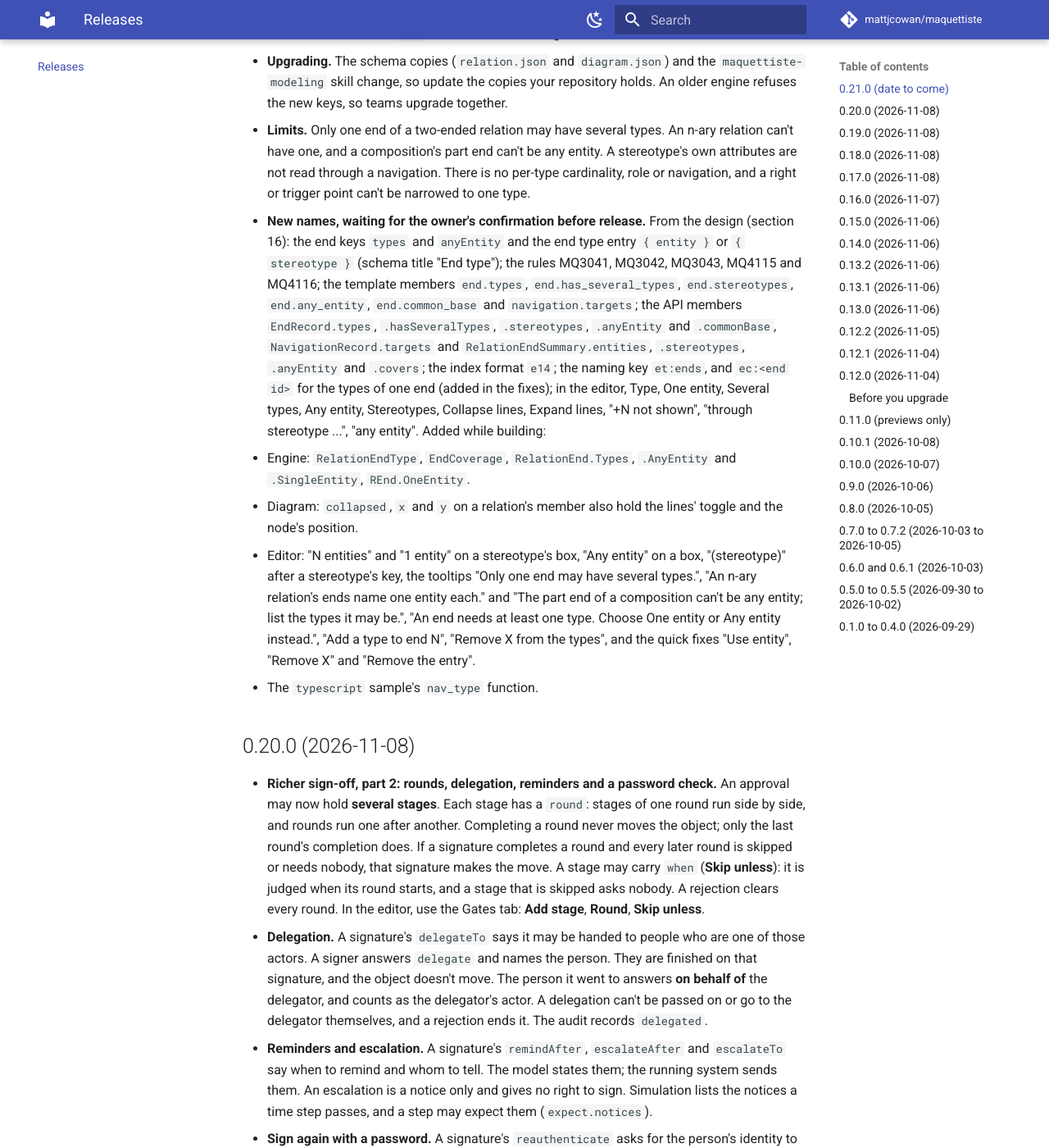
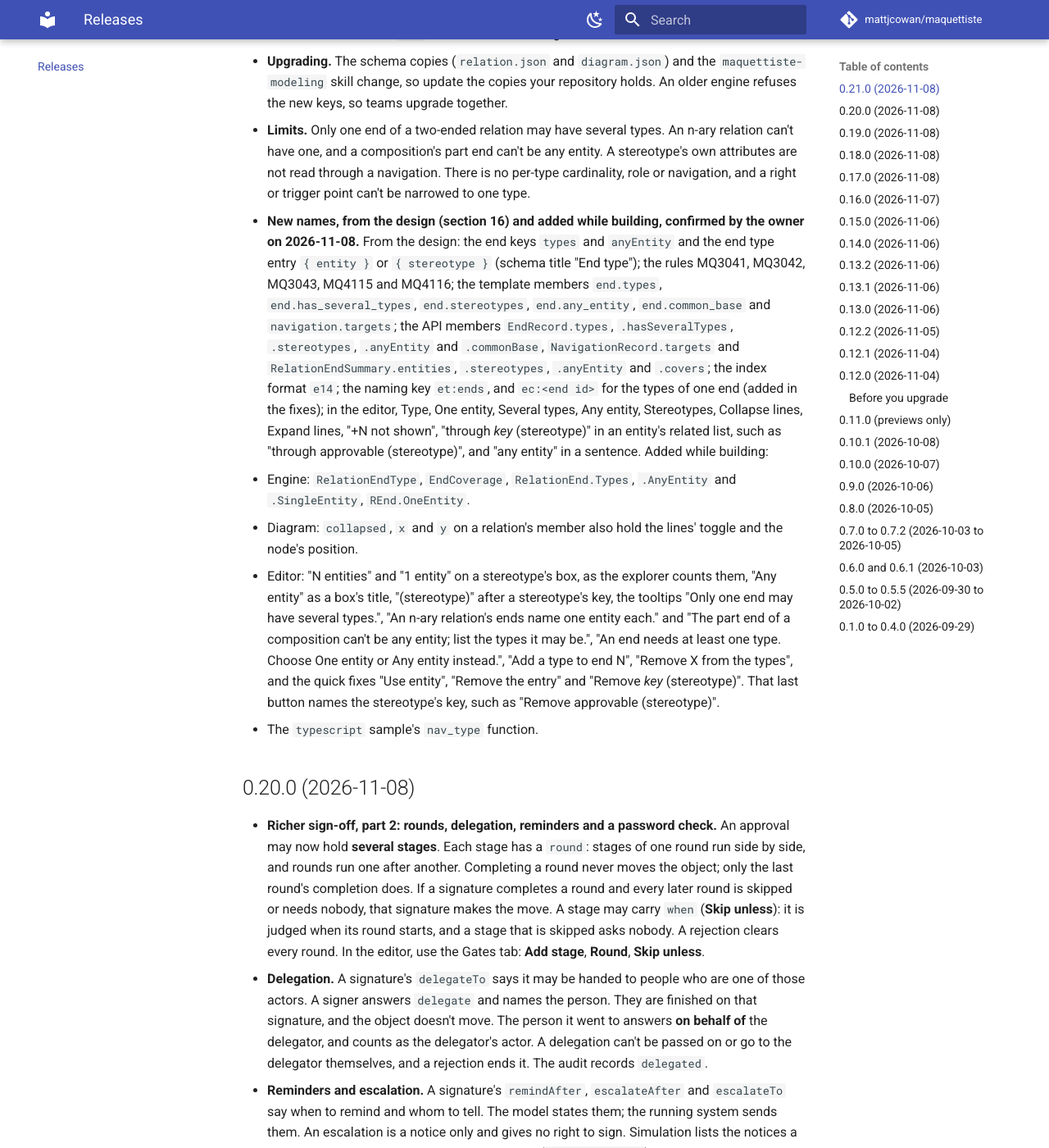
Before and after one commit to mattjcowan/maquettiste, an MkDocs documentation site: the page built from docs/releases.md, in a window 1280 px wide and 1400 px high, scrolled down 1260 px. Shown: the whole window at 82% size. Built offline with MkDocs 1.6.1 and Material for MkDocs 9.7.7, drawn with Linux system fonts in a browser that asks for light colours; comment, search, counter and statistics services are not loaded; some of the changed text lies outside the part shown.

Commit message:
Point the several-types rows and design at #70, and record the owner's confirmation of the 0.21.0 names

```diff
--- a/docs/releases.md
+++ b/docs/releases.md
@@ -5,7 +5,7 @@ What each version added, newest first. Every version is a tag on the repository,
 [getting started](getting-started.md) page and the [update steps](getting-started.md#updating) say how to move to a new
 one.
 
-## 0.21.0 (date to come)
+## 0.21.0 (2026-11-08)
 
 - **Relations with several types at an end, part 1.** One end of a two-ended relation may now list several entities and stereotypes
   (`types`, each entry `{ entity }` or `{ stereotype }`), or say `anyEntity: true`. An end writes exactly one of `entity`, `types` or
@@ -35,19 +35,19 @@ one.
 - **Limits.** Only one end of a two-ended relation may have several types. An n-ary relation can't have one, and a composition's part end
   can't be any entity. A stereotype's own attributes are not read through a navigation. There is no per-type cardinality, role or
   navigation, and a right or trigger point can't be narrowed to one type.
-- **New names, waiting for the owner's confirmation before release.** From the design (section 16): the end keys `types` and `anyEntity`
+- **New names, from the design (section 16) and added while building, confirmed by the owner on 2026-11-08.** From the design: the end keys `types` and `anyEntity`
   and the end type entry `{ entity }` or `{ stereotype }` (schema title "End type"); the rules MQ3041, MQ3042, MQ3043, MQ4115 and MQ4116;
   the template members `end.types`, `end.has_several_types`, `end.stereotypes`, `end.any_entity`, `end.common_base` and
   `navigation.targets`; the API members `EndRecord.types`, `.hasSeveralTypes`, `.stereotypes`, `.anyEntity` and `.commonBase`,
   `NavigationRecord.targets` and `RelationEndSummary.entities`, `.stereotypes`, `.anyEntity` and `.covers`; the index format `e14`;
   the naming key `et:ends`, and `ec:<end id>` for the types of one end (added in the fixes); in the editor, Type, One entity, Several types, Any entity, Stereotypes, Collapse lines, Expand lines,
-  "+N not shown", "through stereotype ...", "any entity". Added while building:
+  "+N not shown", "through *key* (stereotype)" in an entity's related list, such as "through approvable (stereotype)", and "any entity" in a sentence. Added while building:
   - Engine: `RelationEndType`, `EndCoverage`, `RelationEnd.Types`, `.AnyEntity` and `.SingleEntity`, `REnd.OneEntity`.
   - Diagram: `collapsed`, `x` and `y` on a relation's member also hold the lines' toggle and the node's position.
-  - Editor: "N entities" and "1 entity" on a stereotype's box, "Any entity" on a box, "(stereotype)" after a stereotype's key, the
+  - Editor: "N entities" and "1 entity" on a stereotype's box, as the explorer counts them, "Any entity" as a box's title, "(stereotype)" after a stereotype's key, the
     tooltips "Only one end may have several types.", "An n-ary relation's ends name one entity each." and "The part end of a composition
     can't be any entity; list the types it may be.", "An end needs at least one type. Choose One entity or Any entity instead.",
-    "Add a type to end N", "Remove X from the types", and the quick fixes "Use entity", "Remove X" and "Remove the entry".
+    "Add a type to end N", "Remove X from the types", and the quick fixes "Use entity", "Remove the entry" and "Remove *key* (stereotype)". That last button names the stereotype's key, such as "Remove approvable (stereotype)".
   - The `typescript` sample's `nav_type` function.
 
 ## 0.20.0 (2026-11-08)
```
Also changed, not shown: docs/engineering/lifecycle-actors-scenarios.md (+1 -1 lines), docs/engineering/next.md (+1 -1 lines), docs/engineering/several-types-design.md (+3 -3 lines).
